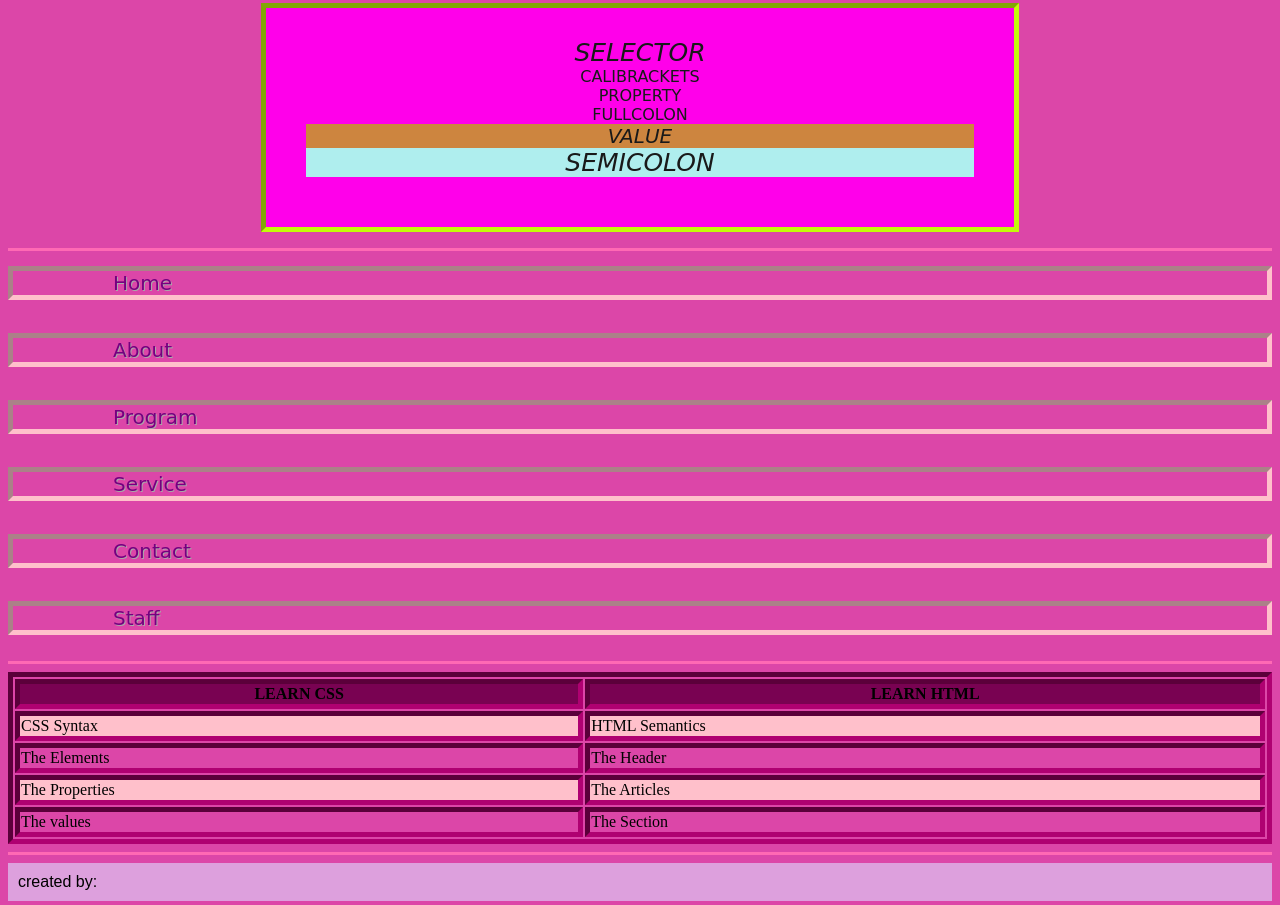
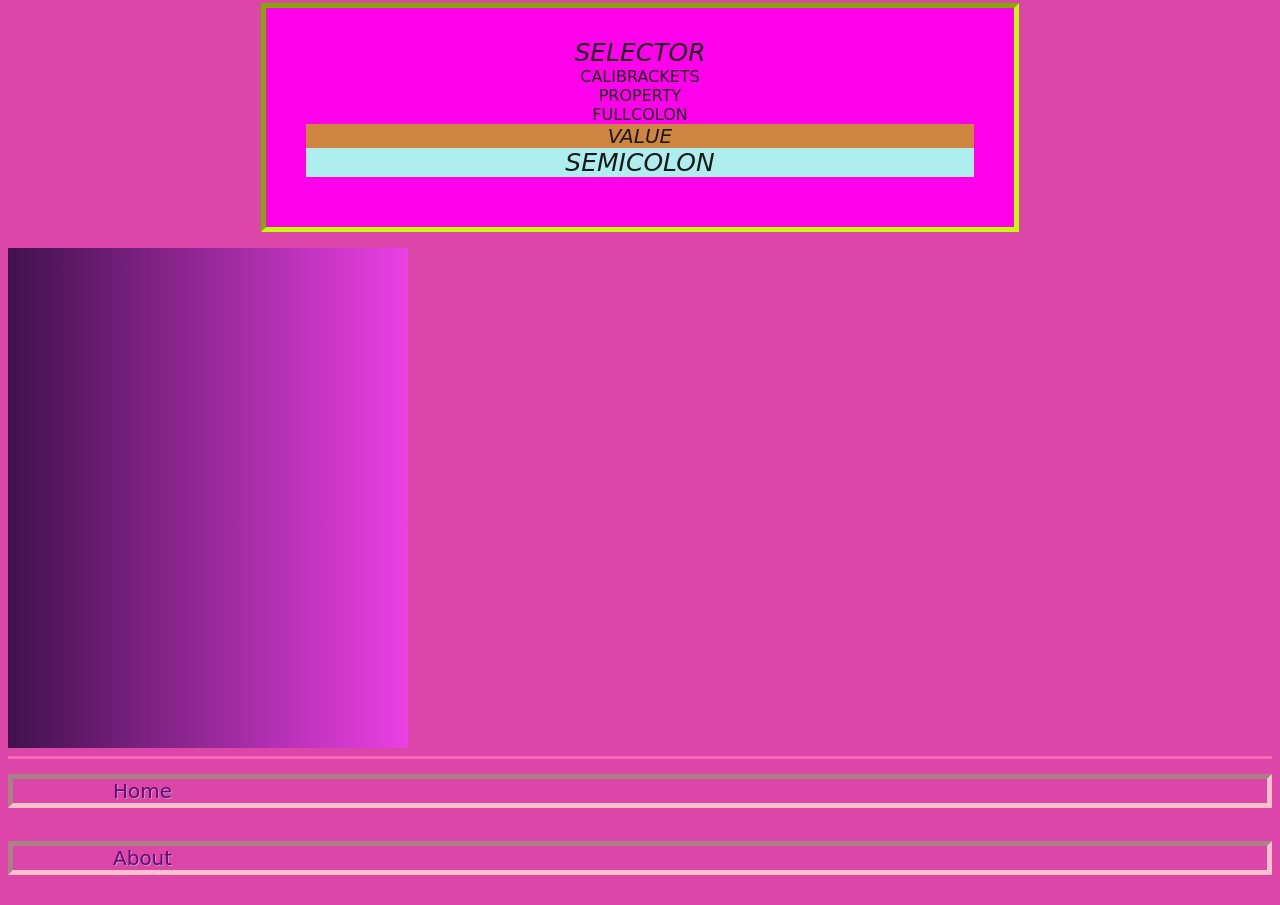
Before and after one commit to rehemagrace/css-styling, a plain HTML site: page index.html in a window 1280 px wide. Shown: the part 492-1397 px from the top of the page. Drawn offline with Linux system fonts and the light colour scheme; a web font is replaced by a local one.

Commit message:
new css styles

```diff
--- a/external.css
+++ b/external.css
@@ -135,3 +135,9 @@ tbody tr:nth-child(odd){
     width: 60%;
     margin: 0 auto;
 }
+.gradient{
+    width: 400px;
+    height: 500px;
+    background-color: pink;
+    background-image: linear-gradient(to left, #EB40E4, #41114D);
+}
--- a/index.html
+++ b/index.html
@@ -47,6 +47,7 @@
         <li class="list">semicolon</li>
     </ul>
 </div>
+<div class="gradient"></div>
     <!-- horizontal line -->
 <hr size="3" color="hotpink">
     <a href="#" class="home">Home</a>
```
